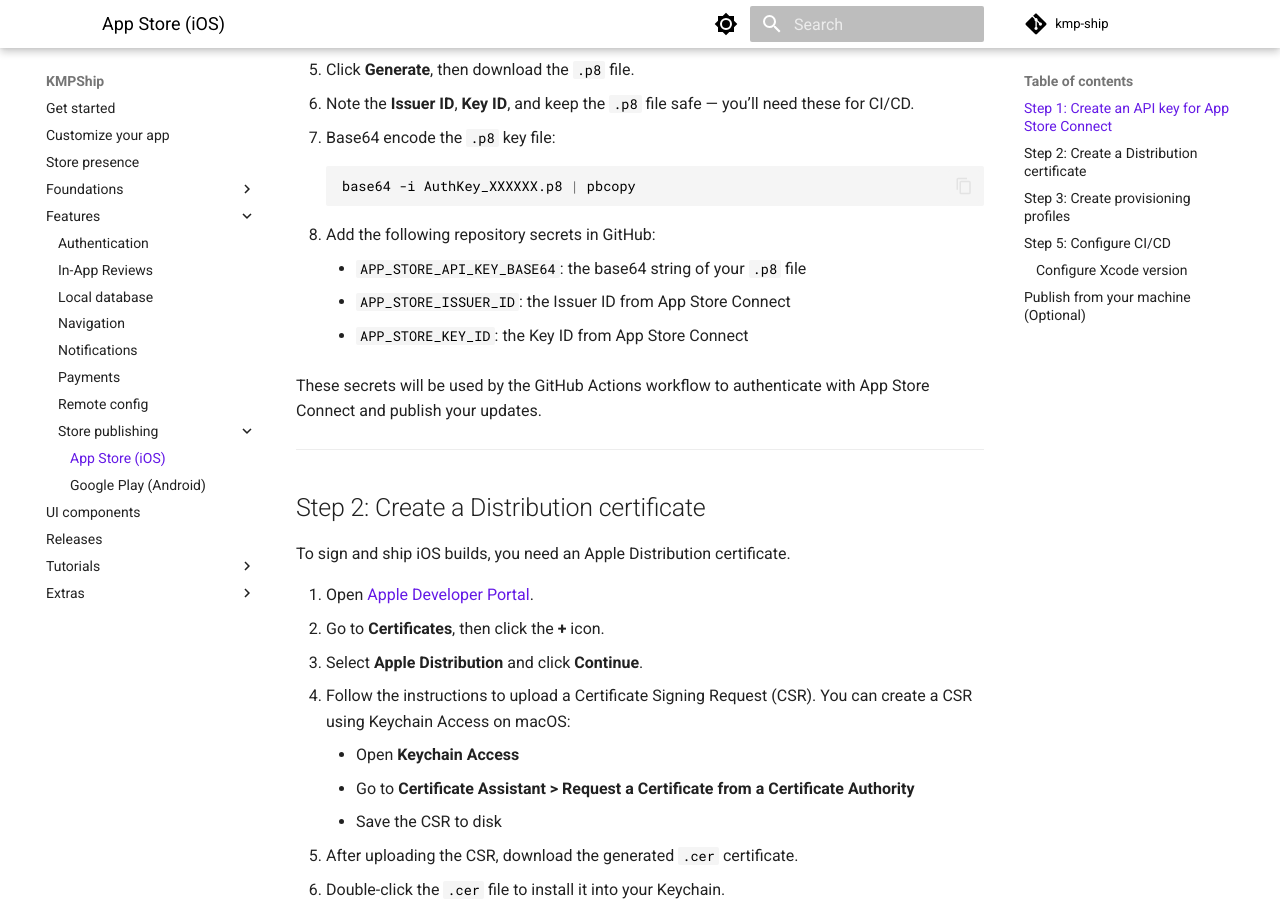
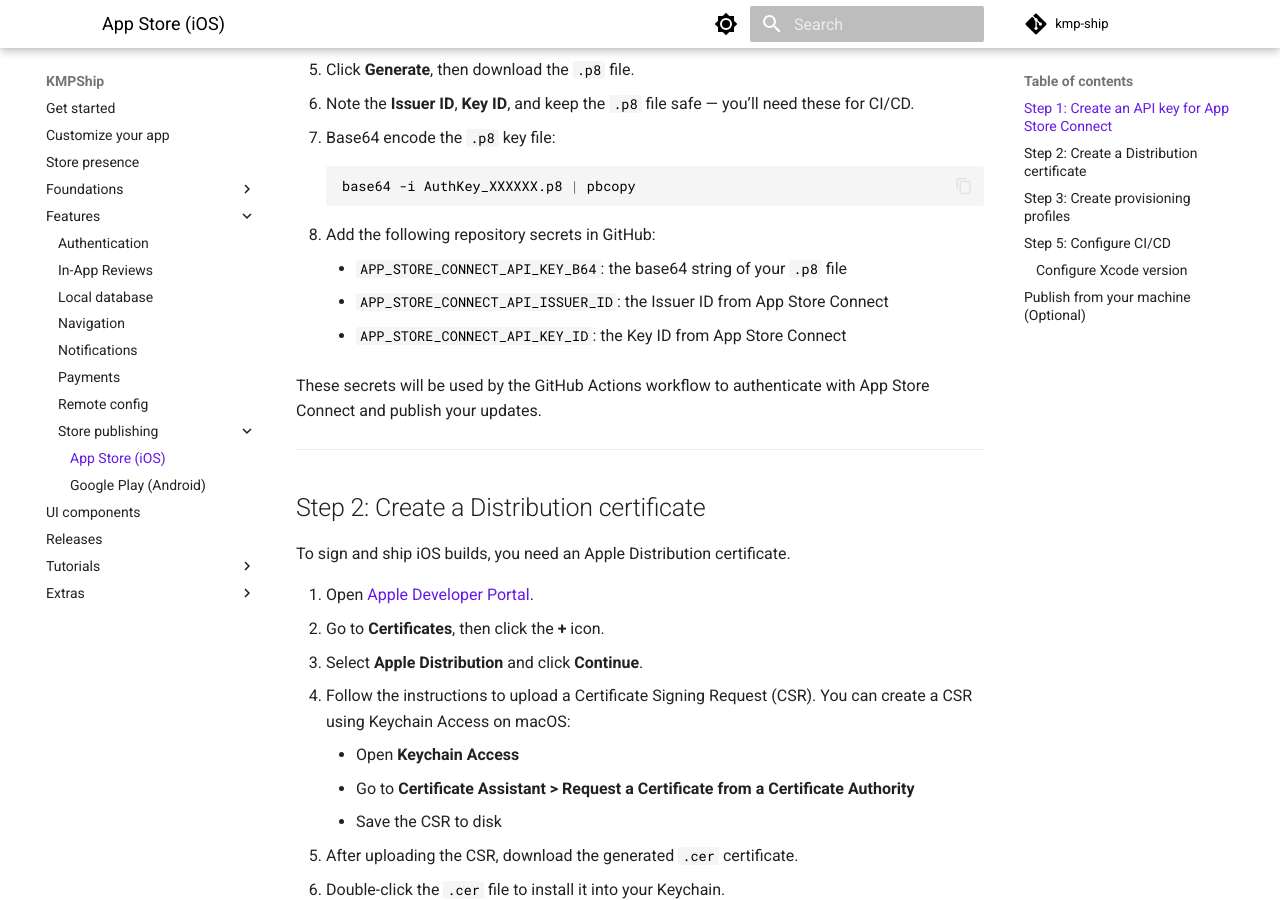
Before and after one commit to Tweener/kmpshipdoc, an MkDocs documentation site: the page built from docs/features/publishing/app-store.md, in a window 1280 px wide and 900 px high, scrolled down 492 px. Built offline with MkDocs 1.6.1 and Material for MkDocs 9.7.7, drawn with Linux system fonts in a browser that asks for light colours.

Commit message:
Update App Store Connect secret names in docs
Renamed GitHub repository secrets to use the 'APP_STORE_CONNECT_' prefix for clarity and consistency with App Store Connect terminology.

````diff
--- a/docs/features/publishing/app-store.md
+++ b/docs/features/publishing/app-store.md
@@ -19,9 +19,9 @@
     base64 -i AuthKey_XXXXXX.p8 | pbcopy
     ```
 8. Add the following repository secrets in GitHub:
-    * `APP_STORE_API_KEY_BASE64`: the base64 string of your `.p8` file
-    * `APP_STORE_ISSUER_ID`: the Issuer ID from App Store Connect
-    * `APP_STORE_KEY_ID`: the Key ID from App Store Connect
+    * `APP_STORE_CONNECT_API_KEY_B64`: the base64 string of your `.p8` file
+    * `APP_STORE_CONNECT_API_ISSUER_ID`: the Issuer ID from App Store Connect
+    * `APP_STORE_CONNECT_API_KEY_ID`: the Key ID from App Store Connect
 
 These secrets will be used by the GitHub Actions workflow to authenticate with App Store Connect and publish your updates.
 
````
